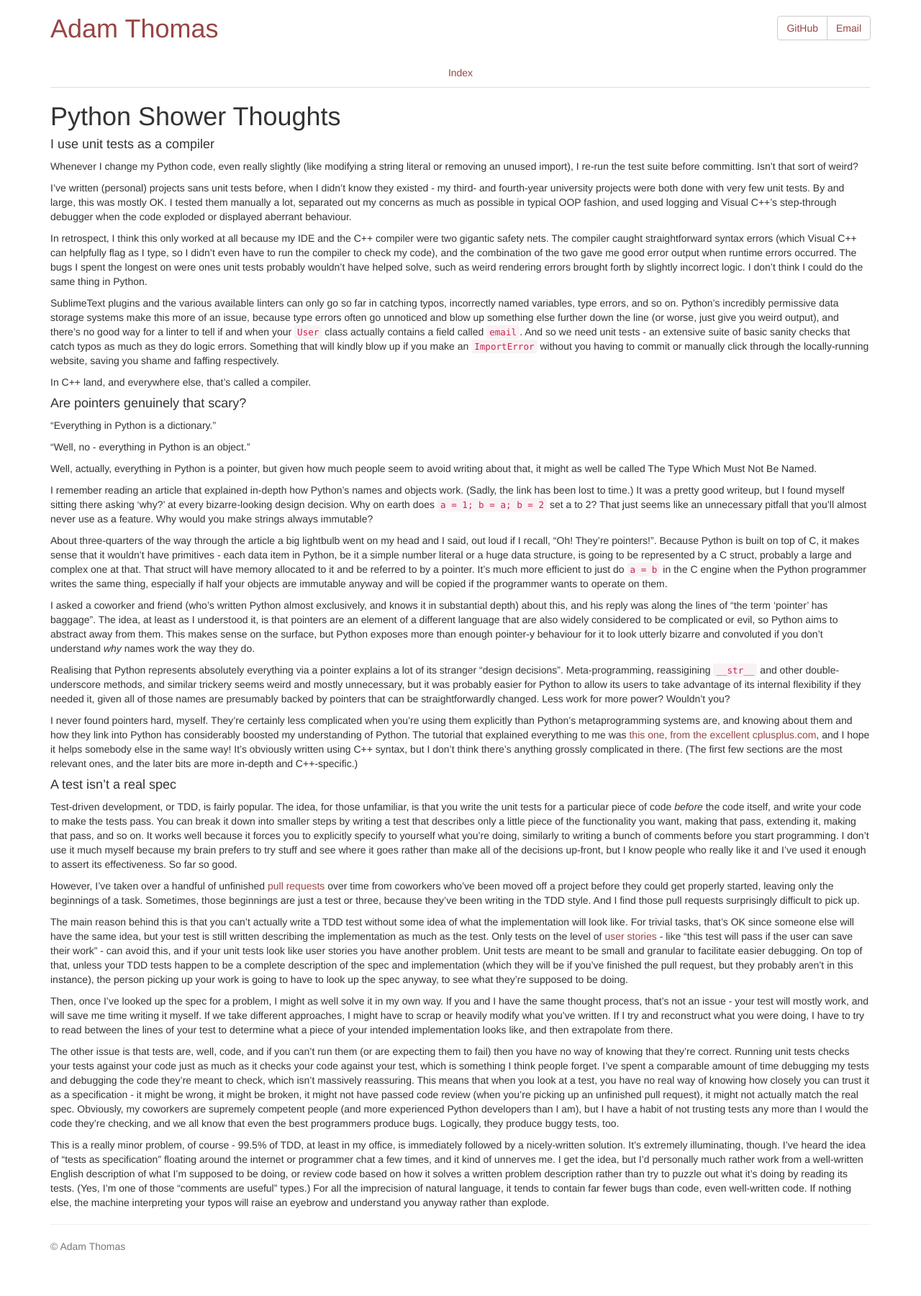
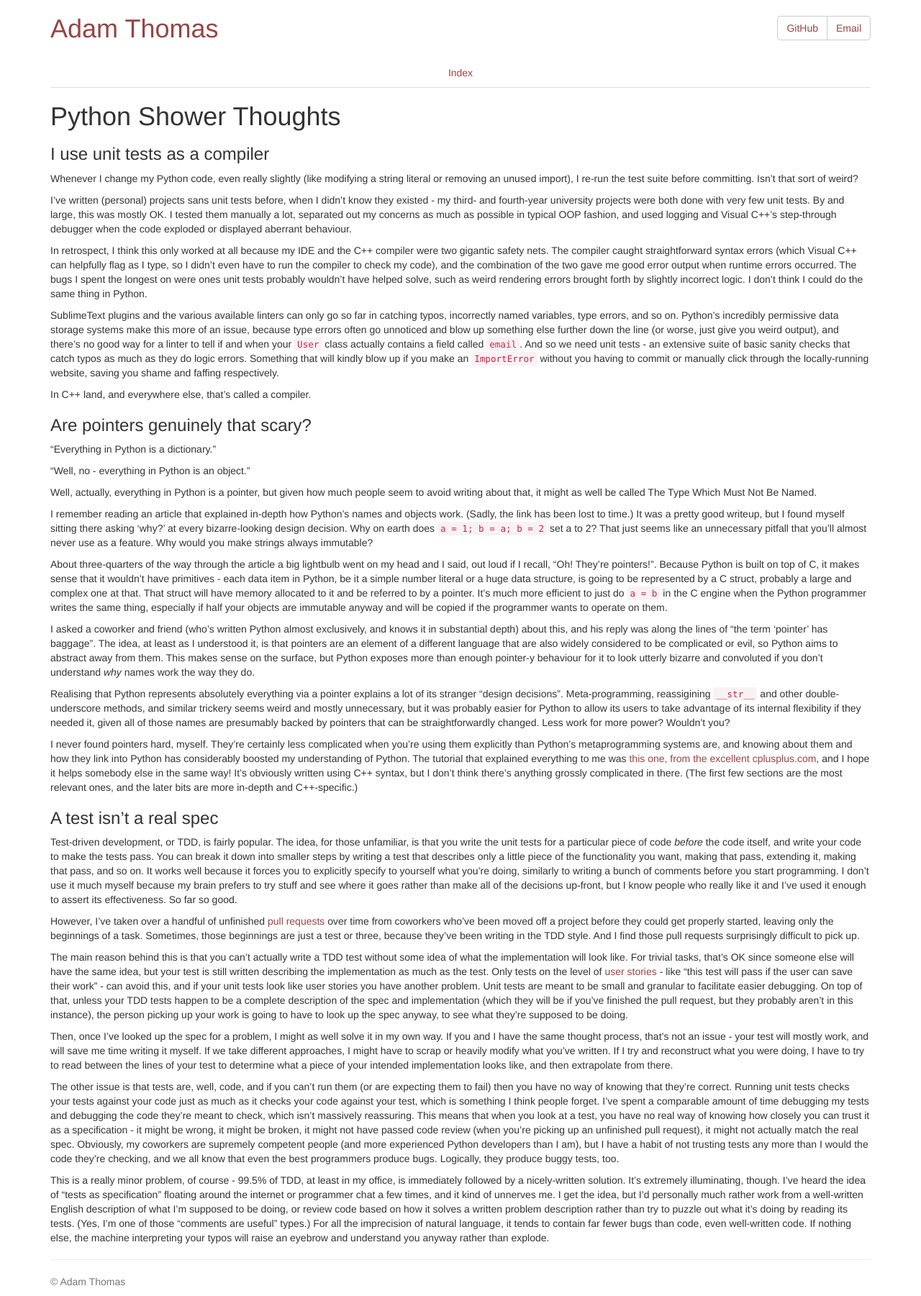
Before and after one commit to adam-thomas/adam-thomas.github.com, a Jekyll site: the page built from _posts/2015-03-11-python-shower-thoughts.markdown, in a window 1280 px wide. Shown: the whole page at 72% size. Built offline with Jekyll 4.4.1, drawn with Linux system fonts in a browser that asks for light colours; nearby versions of some CDN libraries; Markdown is read by kramdown in place of the engine named in the settings; before the commit the page ends 1752 px from its top, so only the background shows below that.

Commit message:
More heading-y subheadings.

```diff
--- a/_posts/2015-03-11-python-shower-thoughts.markdown
+++ b/_posts/2015-03-11-python-shower-thoughts.markdown
@@ -5,7 +5,7 @@ title: Python Shower Thoughts
 
 # Python Shower Thoughts
 
-#### I use unit tests as a compiler
+### I use unit tests as a compiler
 
 Whenever I change my Python code, even really slightly (like modifying a string literal or removing an unused import), I re-run the test suite before committing.  Isn't that sort of weird?
 
@@ -18,7 +18,7 @@ SublimeText plugins and the various available linters can only go so far in catc
 In C++ land, and everywhere else, that's called a compiler.
 
 
-#### Are pointers genuinely that scary?
+### Are pointers genuinely that scary?
 
 "Everything in Python is a dictionary."
 
@@ -37,7 +37,7 @@ Realising that Python represents absolutely everything via a pointer explains a
 I never found pointers hard, myself.  They're certainly less complicated when you're using them explicitly than Python's metaprogramming systems are, and knowing about them and how they link into Python has considerably boosted my understanding of Python.  The tutorial that explained everything to me was [this one, from the excellent cplusplus.com](http://www.cplusplus.com/doc/tutorial/pointers/), and I hope it helps somebody else in the same way!  It's obviously written using C++ syntax, but I don't think there's anything grossly complicated in there.  (The first few sections are the most relevant ones, and the later bits are more in-depth and C++-specific.)
 
 
-#### A test isn't a real spec
+### A test isn't a real spec
 
 Test-driven development, or TDD, is fairly popular.  The idea, for those unfamiliar, is that you write the unit tests for a particular piece of code _before_ the code itself, and write your code to make the tests pass.  You can break it down into smaller steps by writing a test that describes only a little piece of the functionality you want, making that pass, extending it, making that pass, and so on.  It works well because it forces you to explicitly specify to yourself what you're doing, similarly to writing a bunch of comments before you start programming.  I don't use it much myself because my brain prefers to try stuff and see where it goes rather than make all of the decisions up-front, but I know people who really like it and I've used it enough to assert its effectiveness.  So far so good.
 
```
